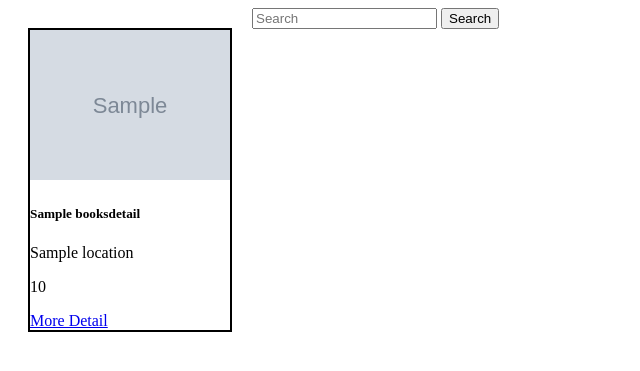
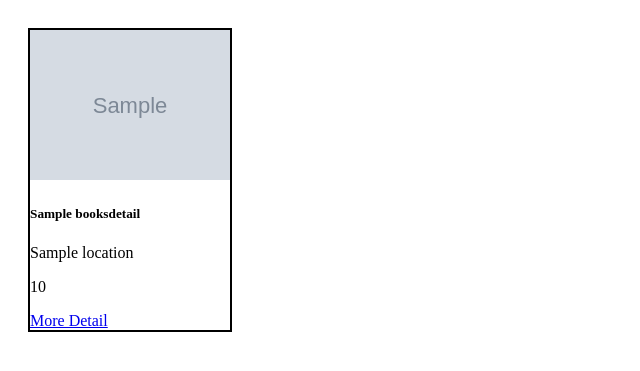
Before and after one commit to Sushmi-pal/Bookland, a Django app: template main/templates/main/searchbooks.html in a window 1280 px wide. Shown: the top 371 px of the page, without its empty margins (0-640 px from the left). Run offline with Django 3.2, Linux system fonts and the light colour scheme; the template is opened without the code that fills it: most values are stand-ins (such as "Sample title", 1, 10 or a date in 2020); grey boxes marked "Sample" are stand-in pictures.

Commit message:
[Changes]

```diff
--- a/main/templates/main/searchbooks.html
+++ b/main/templates/main/searchbooks.html
@@ -34,10 +34,10 @@ margin:20px;
   </div>
 </div>
 {% endfor %}
-    <form method="get" action="{% url 'main:search' %}" class="form-inline ">
-      <input class="form-control mr-sm-2" type="search" placeholder="Search" aria-label="Search" name="query" id="query">
-      <button class="btn btn-outline-success my-2 my-sm-0" type="submit">Search</button>
-    </form>
+<!--    <form method="get" action="{% url 'main:search' %}" class="form-inline ">-->
+<!--      <input class="form-control mr-sm-2" type="search" placeholder="Search" aria-label="Search" name="query" id="query">-->
+<!--      <button class="btn btn-outline-success my-2 my-sm-0" type="submit">Search</button>-->
+<!--    </form>-->
   </div>
 
 
```
